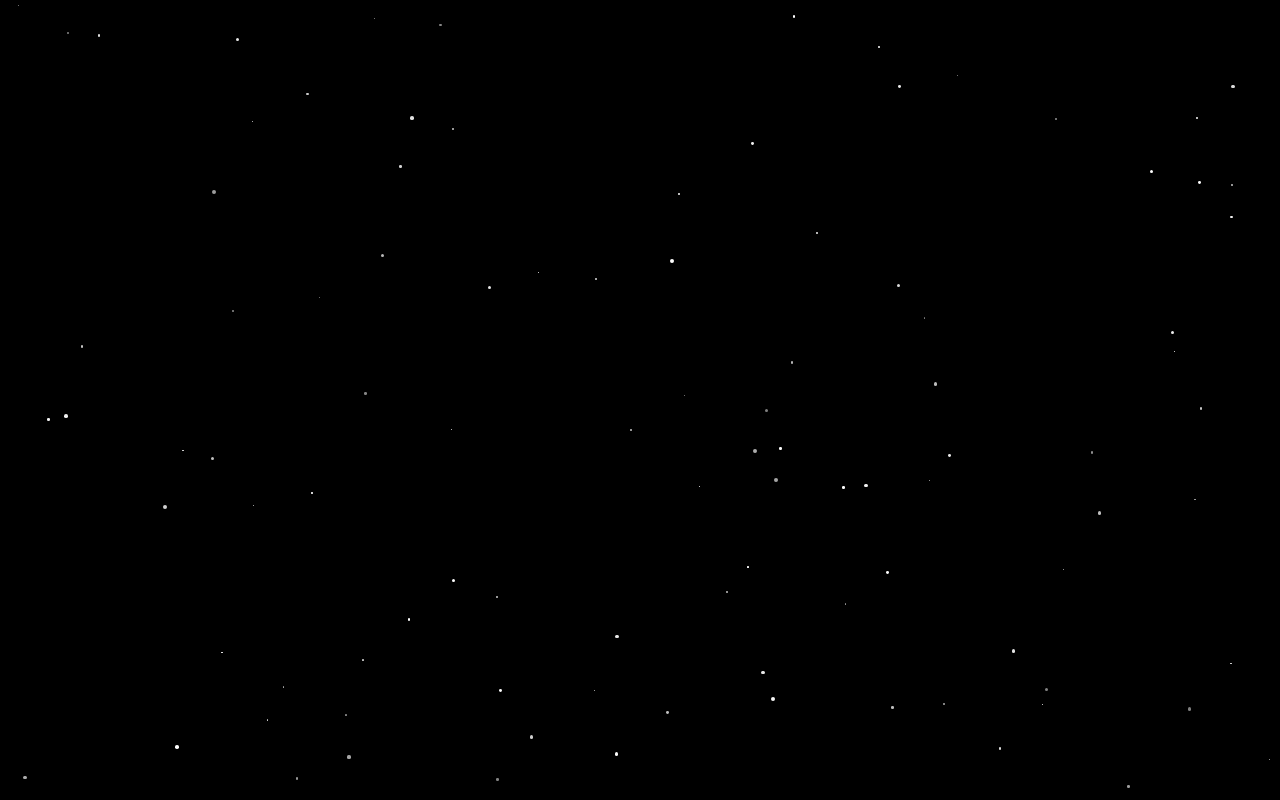
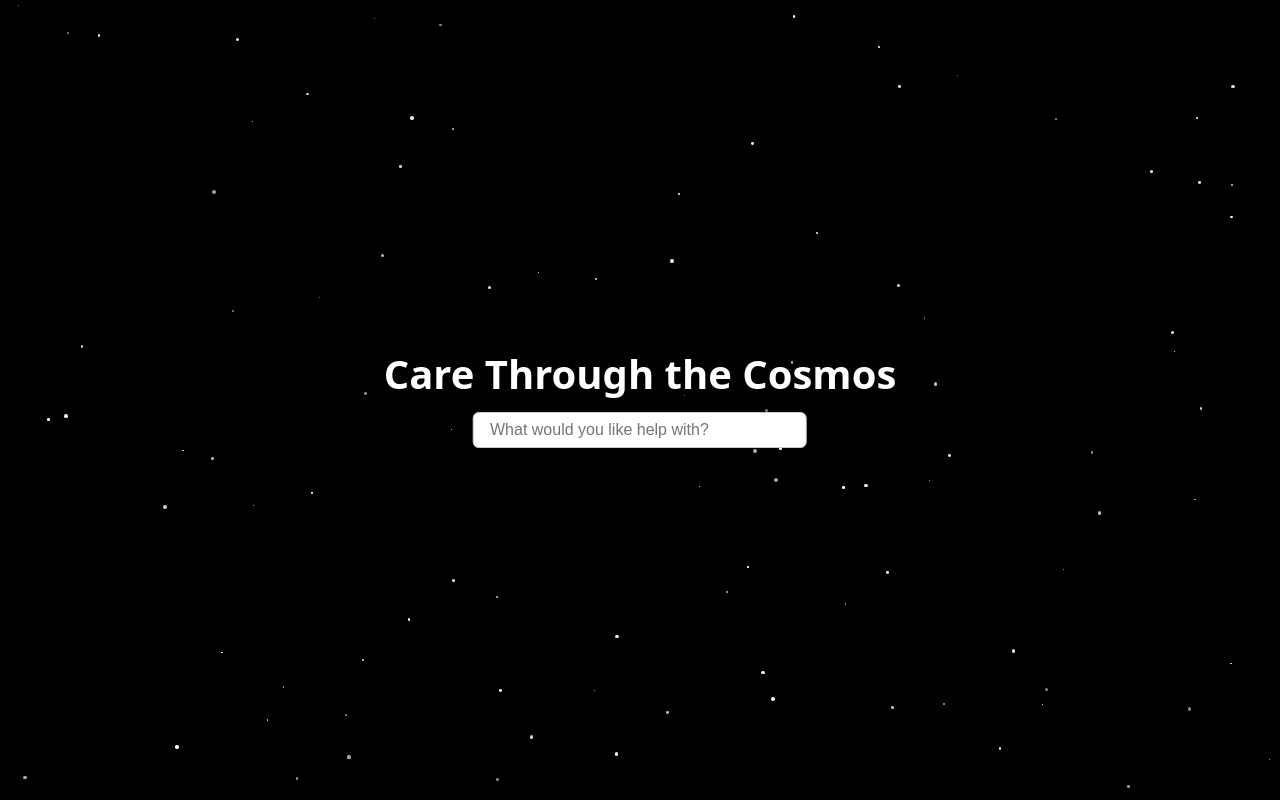
Before and after one commit to Drew-Stephens-22/Owl_Hacks, a React (Vite) app: page / in a window 1280 px wide. Built offline with nearby package versions, Linux system fonts and the light colour scheme.

Commit message:
Center align with black background stars

```diff
--- a/src/App.css
+++ b/src/App.css
@@ -1,18 +1,30 @@
+/* App.css */
+
+/* Reset */
 html, body, #root {
   height: 100%;
   margin: 0;
   padding: 0;
 }
 
+/* Container */
+.app-container {
+  position: relative;
+  width: 100%;
+  height: 100vh;
+  overflow: hidden;
+}
+
+/* Starry background */
 .starry-bg {
-  position: fixed; /* makes it stay full screen */
+  position: fixed;
   top: 0;
   left: 0;
-  width: 100vw;
-  height: 100vh;
+  width: 100%;
+  height: 100%;
+  overflow: hidden;
+  z-index: -1;
   background: black;
-  overflow: hidden;
-  z-index: -1; /* keep stars behind content */
 }
 
 .star {
@@ -20,9 +32,45 @@ html, body, #root {
   background: white;
   border-radius: 50%;
   animation: twinkle 2s infinite alternate;
+  pointer-events: none;
 }
 
 @keyframes twinkle {
   from { opacity: 0.5; }
   to { opacity: 1; }
 }
+
+/* Centered content */
+.center-content {
+  position: absolute;
+  top: 50%;
+  left: 50%;
+  transform: translate(-50%, -50%);
+  text-align: center;
+  display: flex;
+  flex-direction: column;
+  align-items: center;
+  gap: 1rem;
+  z-index: 1;
+  color: white;
+}
+
+.center-content h1 {
+  font-size: 2.5rem;
+  margin: 0;
+}
+
+.input {
+  width: 300px;
+  max-width: 80%;
+  padding: 0.5rem 1rem;
+  border-radius: 0.375rem;
+  border: 1px solid #ccc;
+  outline: none;
+  font-size: 1rem;
+}
+
+.input:focus {
+  border-color: #4f46e5;
+  box-shadow: 0 0 5px rgba(79, 70, 229, 0.5);
+}
--- a/src/App.jsx
+++ b/src/App.jsx
@@ -3,9 +3,10 @@ import "./App.css";
 
 export default function App() {
   const [stars, setStars] = useState([]);
+  const [inputValue, setInputValue] = useState("");
 
   useEffect(() => {
-    const starCount = 100; // number of stars
+    const starCount = 100;
     const newStars = [];
     for (let i = 0; i < starCount; i++) {
       newStars.push({
@@ -13,14 +14,16 @@ export default function App() {
         top: Math.random() * 100 + "vh",
         left: Math.random() * 100 + "vw",
         size: Math.random() * 3 + 1 + "px",
-        delay: Math.random() * 5 + "s"
+        delay: Math.random() * 5 + "s",
       });
     }
     setStars(newStars);
   }, []);
 
   return (
-    <div className="starry-bg flex items-center justify-center">
+    <div className="">
+      {/* Starry background */}
+      <div className="starry-bg">
         {stars.map((s) => (
           <div
             key={s.id}
@@ -30,10 +33,22 @@ export default function App() {
               left: s.left,
               width: s.size,
               height: s.size,
-            animationDelay: s.delay
+              animationDelay: s.delay,
             }}
           />
         ))}
       </div>
+
+      {/* Centered title and input */}
+      <div className="center-content">
+        <h1>Care Through the Cosmos</h1>
+        <input
+          className="input"
+          placeholder="What would you like help with?"
+          value={inputValue}
+          onChange={(e) => setInputValue(e.target.value)}
+        />
+      </div>
+    </div>
   );
 }
```
Lines whose indentation alone changed are shown as unchanged.
